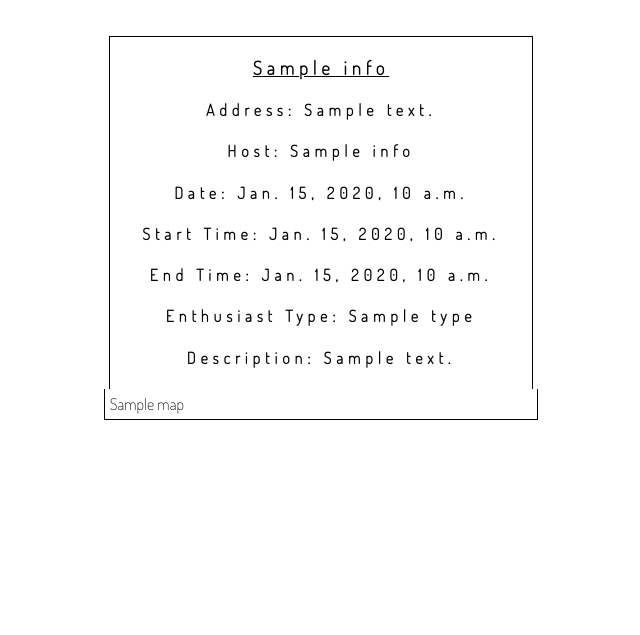
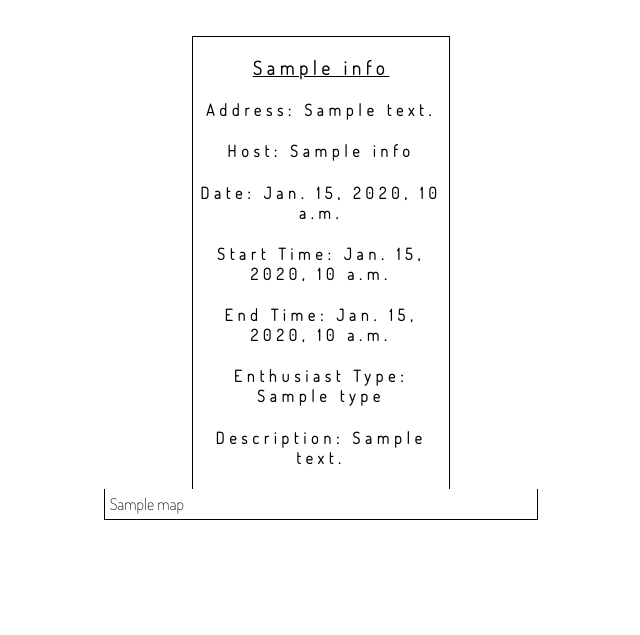
Before and after one commit to wadeChriestenson/car_meet, a Django app: template templates/carmeets.html in a window 1280 px wide. Shown: the part 320-955 px from the top of the page, without its empty margins (327-967 px from the left). Run offline with Django 4.2, Linux system fonts and the light colour scheme; the template is opened without the code that fills it: most values are stand-ins (such as "Sample title", 1, 10 or a date in 2020); some libraries are stand-ins or nearby versions.

Commit message:
04/03/2022 - WC

```diff
--- a/salem/static/css/car_meet11111.css
+++ b/salem/static/css/car_meet11111.css
@@ -25,7 +25,7 @@
 }
 .mapinfo {
         /*border: 1px solid black;*/
-    width: 33%;
+    width: 20%;
         border-left: 1px solid black;
     border-right: 1px solid black;
     border-top: 1px solid black;
```
